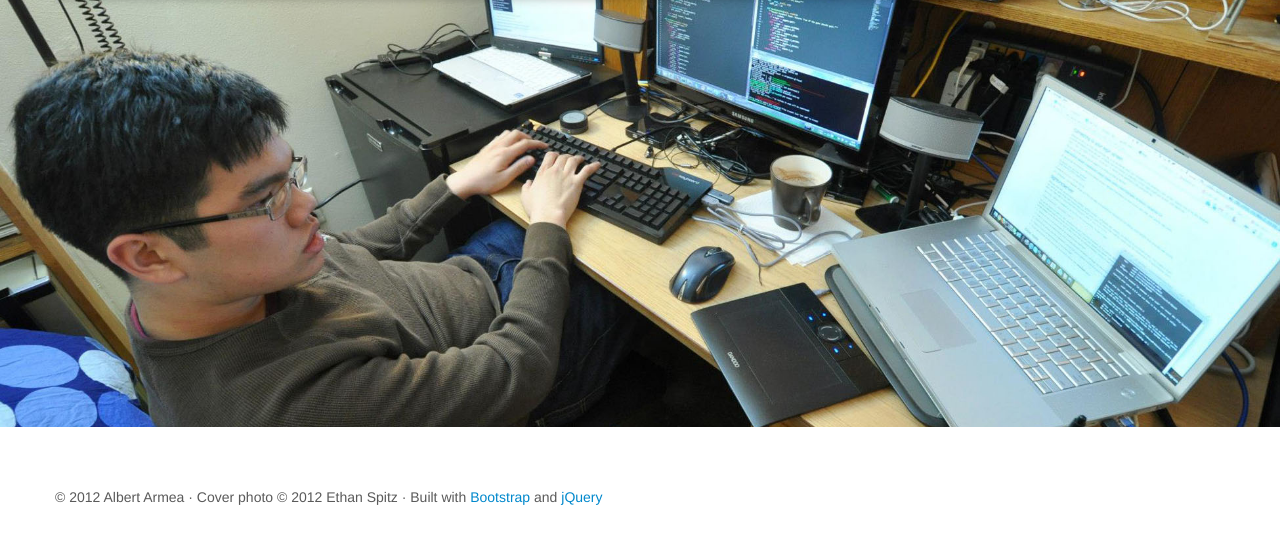
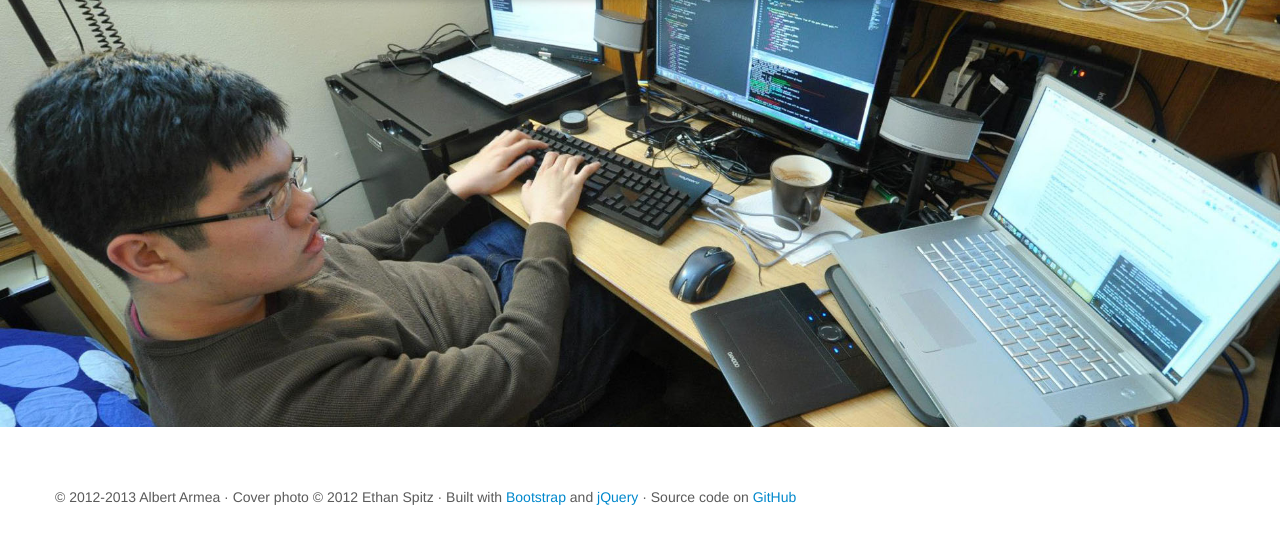
Before and after one commit to aarmea/AlbertArmea.com-static, a plain HTML site: page index.html in a window 1280 px wide. Shown: the part 73-616 px from the top of the page. Drawn offline with Linux system fonts and the light colour scheme.

Commit message:
Updated footer
Changed copyright year, added GitHub link

```diff
--- a/index.html
+++ b/index.html
@@ -77,9 +77,10 @@
     <!-- All remaining page content -->
     <div class="container marketing">
       <footer>
-        <p>&copy; 2012 Albert Armea
+        <p>&copy; 2012-2013 Albert Armea
           &middot; Cover photo &copy; 2012 Ethan Spitz
           &middot; Built with <a href="http://twitter.github.com/bootstrap">Bootstrap</a> and <a href="http://jquery.com/">jQuery</a>
+          &middot; Source code on <a href="https://github.com/aarmea/AlbertArmea.com-static">GitHub</a>
         </p>
       </footer>
     </div>
```
